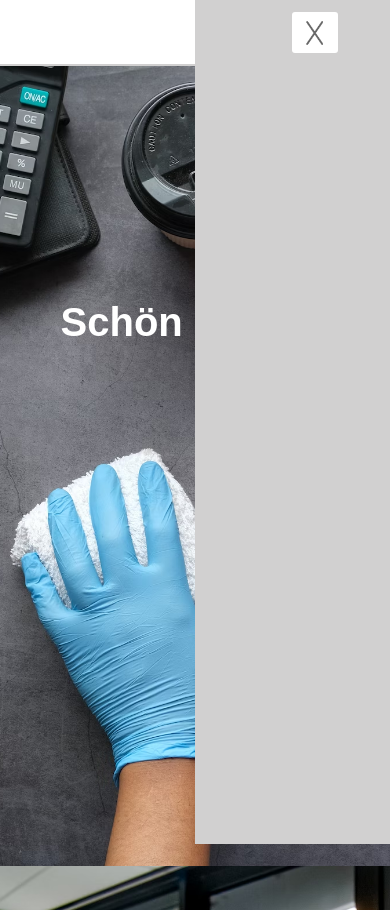
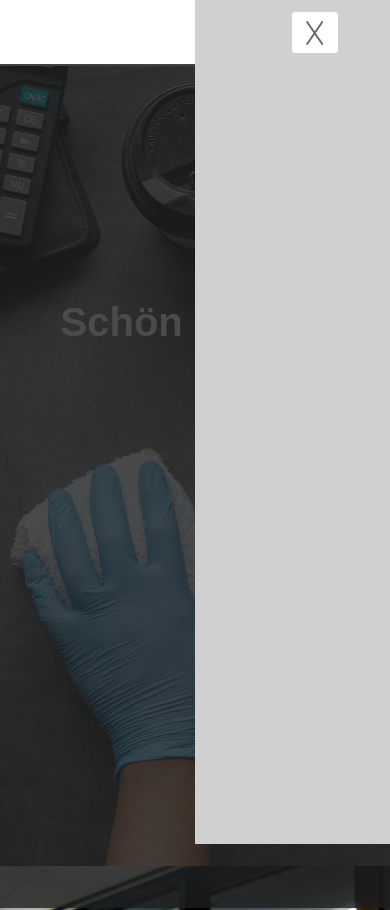
Before and after one commit to PabloReynaga/CleaningServicePage, a Vue app: page / in a window 390 px wide. Both pictures are taken after a click on the button 315 px from the left and 32 px from the top of the page. Built offline with nearby package versions, Linux system fonts and the light colour scheme.

Commit message:
trasparentblock-sidebar

```diff
--- a/src/components/NavBar.vue
+++ b/src/components/NavBar.vue
@@ -35,6 +35,7 @@ function changeValue(){
     </div>
     <div v-show="openSideMenu" >
             <SideBar @customChange = changeValue></SideBar>
+            <div class="transparent-block"></div>
         </div>
 
     <div class="divider"></div>
@@ -103,6 +104,28 @@ function changeValue(){
         display: none;
     }
    }
+   .transparent-block{
+    position: absolute;
+    right: 0;
+    z-index: 100;
+    background-color: $black;
+    width: 100%;
+    height: 100%;
+    font-size: 100px;
+    opacity: 0.8;
+    animation-name: smoothTrasparentBlock;
+    animation-duration: .7s;
+
+   }
+   @keyframes smoothTrasparentBlock{
+    0%{
+        width: 0%;
+    }
+    100%{
+        width: 100%;
+    }
+
+   }
 
 
 </style>
--- a/src/components/SideMenu.vue
+++ b/src/components/SideMenu.vue
@@ -9,8 +9,8 @@ import { ref } from "vue";
 </script>
 
 <template>
-
-    <div class="side-menu-container"  >
+    <div>
+        <div class="side-menu-container"  >
         <div class="side-menu-header">
             <button class="dropdown-menu-button" @click="$emit('customChange')">
                 <img class="x-img" src="../icon/x.png" alt="">
@@ -18,11 +18,8 @@ import { ref } from "vue";
 
         </div>
         <div class="divider"></div>
-        <div class="side-menu-body">
-
-        </div>
-
-
+        <div class="side-menu-body"></div>
+    </div>
     </div>
 
 </template>
@@ -38,7 +35,7 @@ import { ref } from "vue";
     background-color: $grey;
     animation-name: sideBarSmooth;
     animation-duration: .7s;
-    z-index: 100;
+    z-index: 200;
 
 }
 
```
